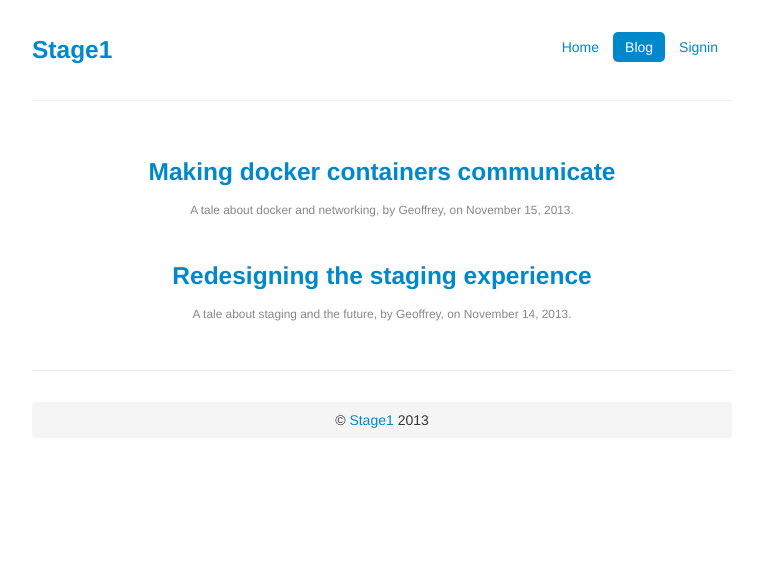
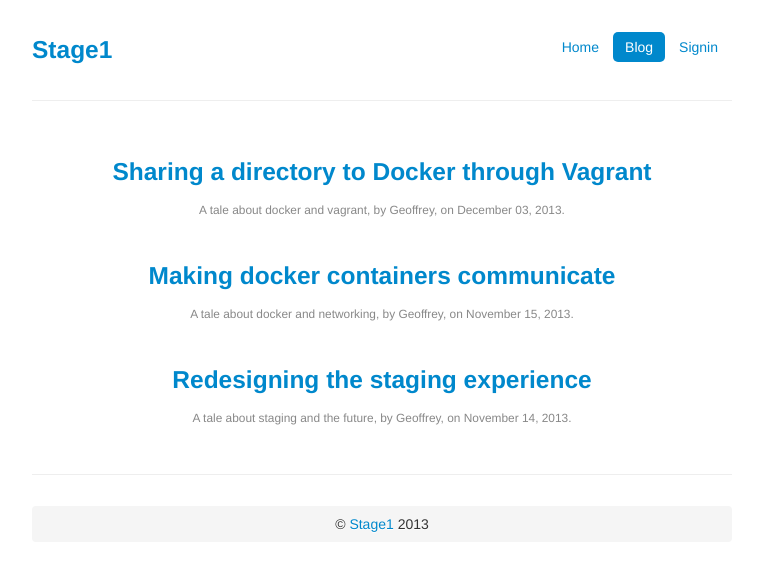
Before and after one commit to pborreli/blog-2, a Jekyll site: the page built from index.html, in a window 1280 px wide. Shown: the top 571 px of the page, without its empty margins (258-1021 px from the left). Built offline with Jekyll 4.4.1, drawn with Linux system fonts in a browser that asks for light colours; some of the changed lines change nothing that is shown.

Commit message:
sharing a directory to docker through vagrant

```diff
--- /dev/null
+++ b/_posts/2013-12-03-sharing-a-directory-to-docker-through-vagrant.md
@@ -0,0 +1,22 @@
+---
+layout: post
+title: Sharing a directory to Docker through Vagrant
+category: articles
+tags: [docker, vagrant]
+comments: true
+published: true
+---
+
+That's a question I've been asked a lot lately, although that's fairly easy to do when you know exactly what you want to do.
+
+Here's the setup: you run Docker through [the official Vagrant image](http://docs.docker.io/en/latest/installation/vagrant/), and want to share a directory on your computer to the Docker containers running in the VM. You don't have many choices. Volumes have to be available on Docker's host, so that means you first have to share directories to the Vagrant VM, using the `synced_folder` directive (we will assume files on your computer are in `/Projects/AwesomeProject` and you want to share them to Docker in `/var/www`):
+
+    config.vm.synced_folders "/Projects/AwesomeProject", "/vagrant", :nfs => true
+
+In this example, we share the directory to `/vagrant` since it's the most commonly used example directory for `synced_folders`, but it could be any directory really. We also add the `:nfs => true` parameter to tell Vagrant we want to share files using NFS rather than the default vboxfs, since it's known to be more efficient with large numbers of files. Please note that Vagrant __does not__ support NFS on Windows hosts.
+
+Now fire up your VM (`vagrant up`) and once it's booted, check that `/vagrant` contains your files. You can now attach this directory as a volume to any Docker container, using the `-v` option of the `docker run` command:
+
+    docker run -i -t -v /vagrant:/var/www ubuntu /bin/bash
+
+You should get a shell inside the container, and be able to check that your files are present in `/var/www`, and voila! You're all set.
--- a/assets/css/blog.css
+++ b/assets/css/blog.css
@@ -38,3 +38,8 @@
 .footer .breadcrumb {
     text-align: center;
 }
+
+code {
+    background-color: #f5f5f5;
+    color: black;
+}
```
